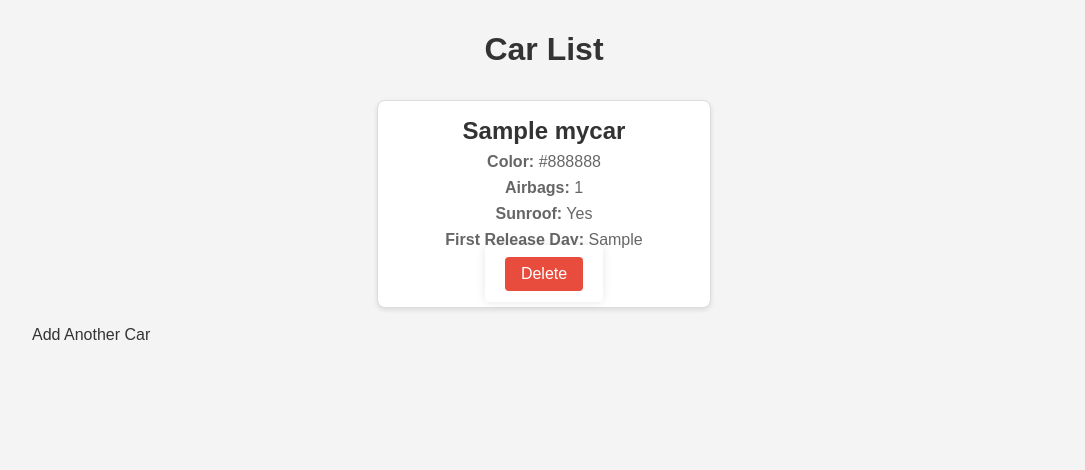
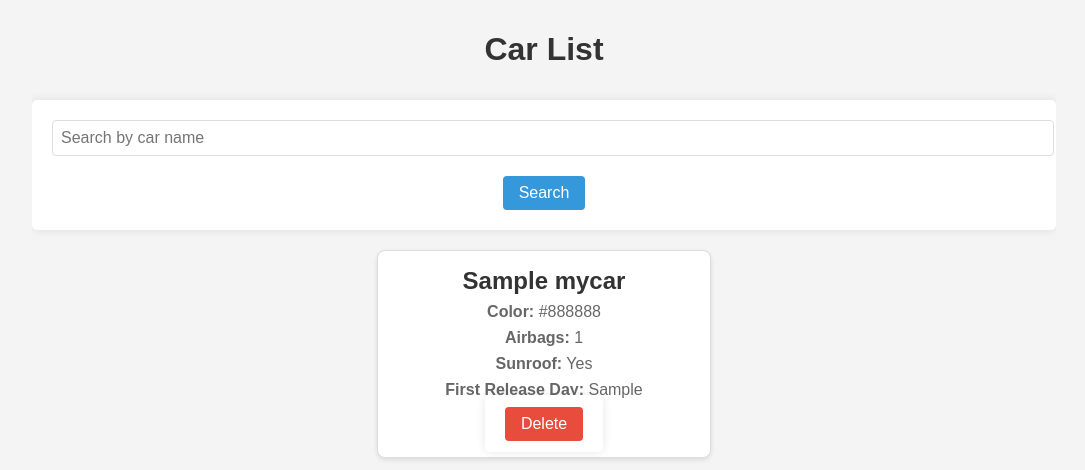
Before and after one commit to Sasan-Nikjoo/Car_Basement, a Flask app: page /cars in a window 1280 px wide. Shown: the top 470 px of the page, without its empty margins (96-1181 px from the left). Run offline with Flask 3, Linux system fonts and the light colour scheme; tables that the repository leaves empty or names only in its code hold one stand-in row (values such as "Sample post"); some libraries are stand-ins or nearby versions.

Commit message:
visual improvement

```diff
--- a/app.py
+++ b/app.py
@@ -34,13 +34,15 @@ def add_car():
     return render_template('add_car.html')
 
 
-@app.route('/cars')
+@app.route('/cars', methods=['GET'])
 def list_cars():
+    search_query = request.args.get('search', '')
     cur = mysql.connection.cursor()
-    cur.execute("SELECT id, name, color, count_of_airbags, has_sunroof, first_release_day FROM mycars ORDER BY id")
+    query = "SELECT id, name, color, count_of_airbags, has_sunroof, first_release_day FROM mycars WHERE name LIKE %s ORDER BY id"
+    cur.execute(query, ('%' + search_query + '%',))
     cars = cur.fetchall()
     cur.close()
-    return render_template('list_cars.html', cars=cars)
+    return render_template('list_cars.html', cars=cars, search_query=search_query)
 
 
 @app.route('/delete_car/<int:id>', methods=['POST'])
--- a/static/css/cards.css
+++ b/static/css/cards.css
@@ -47,3 +47,29 @@
 .card button:hover {
     background-color: #c0392b;
 }
+
+.search-form {
+    margin-bottom: 20px;
+    text-align: center;
+}
+
+.search-form input[type="text"] {
+    padding: 8px;
+    font-size: 1em;
+    border-radius: 4px;
+    border: 1px solid #ddd;
+}
+
+.search-form button {
+    padding: 8px 16px;
+    font-size: 1em;
+    border: none;
+    background-color: #3498db;
+    color: #fff;
+    border-radius: 4px;
+    cursor: pointer;
+}
+
+.search-form button:hover {
+    background-color: #2980b9;
+}
--- a/templates/list_cars.html
+++ b/templates/list_cars.html
@@ -7,6 +7,10 @@
 
 {% block body %}
     <h1>Car List</h1>
+    <form action="{{ url_for('list_cars') }}" method="GET" class="search-form">
+        <input type="text" name="search" placeholder="Search by car name" value="{{ search_query }}" required>
+        <button type="submit">Search</button>
+    </form>
     <div class="card-container">
         {% for car in cars %}
         <div class="card">
```
